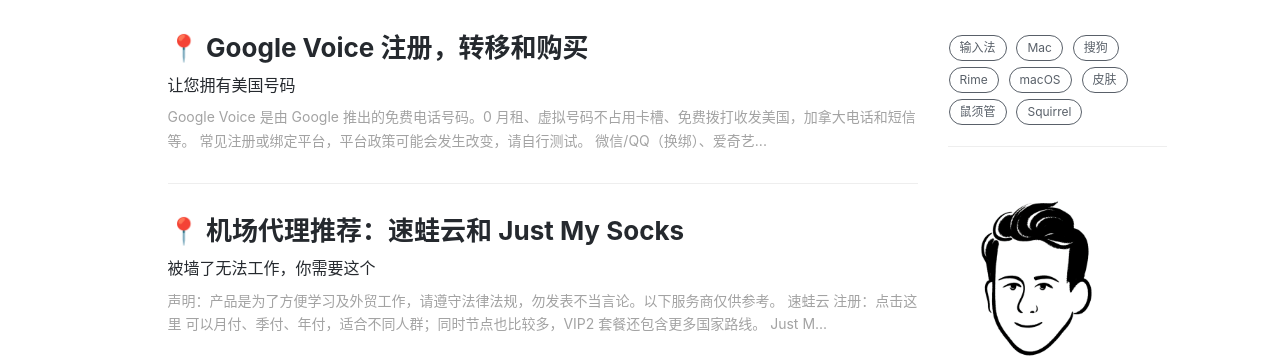
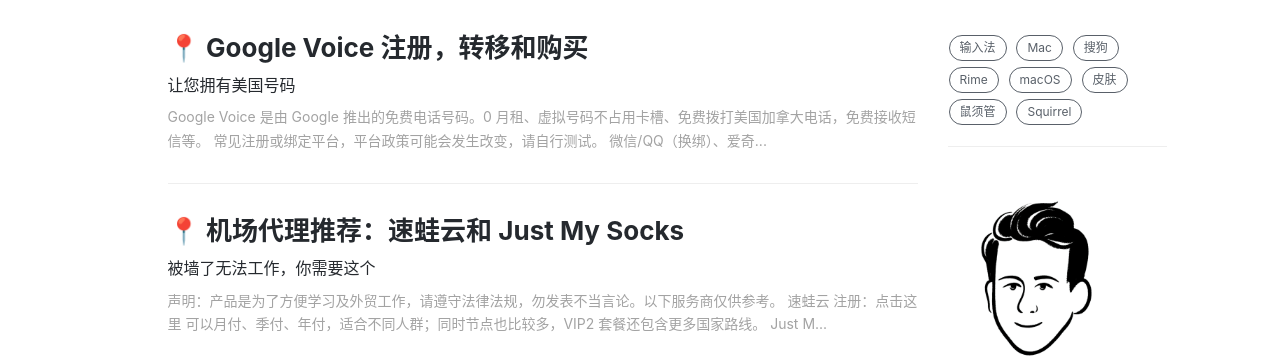
Before and after one commit to ssnhd/ssnhd.github.io, a Jekyll site: the page built from index.html, in a window 1280 px wide and 900 px high. Shown: the part 437-795 px from the top of the window. Built offline with Jekyll 4.4.1, drawn with Linux system fonts in a browser that asks for light colours; nearby versions of some CDN libraries; the list of posts is cut into pages by our own code; comment, search, counter and statistics services are not loaded.

Commit message:
Update 2021-1-27-voice.md

```diff
--- a/_posts/2021-1-27-voice.md
+++ b/_posts/2021-1-27-voice.md
@@ -12,7 +12,7 @@
   - Voice
 ---
 
-Google Voice 是由 Google 推出的免费电话号码。0 月租、虚拟号码不占用卡槽、免费拨打收发美国，加拿大电话和短信等。
+Google Voice 是由 Google 推出的免费电话号码。0 月租、虚拟号码不占用卡槽、免费拨打美国加拿大电话，免费接收短信等。
 
 常见注册或绑定平台，平台政策可能会发生改变，请自行测试。
 - 微信/QQ（换绑）、爱奇艺、B 站、京东、今日头条/西瓜视频/抖音、优酷、微博
```
